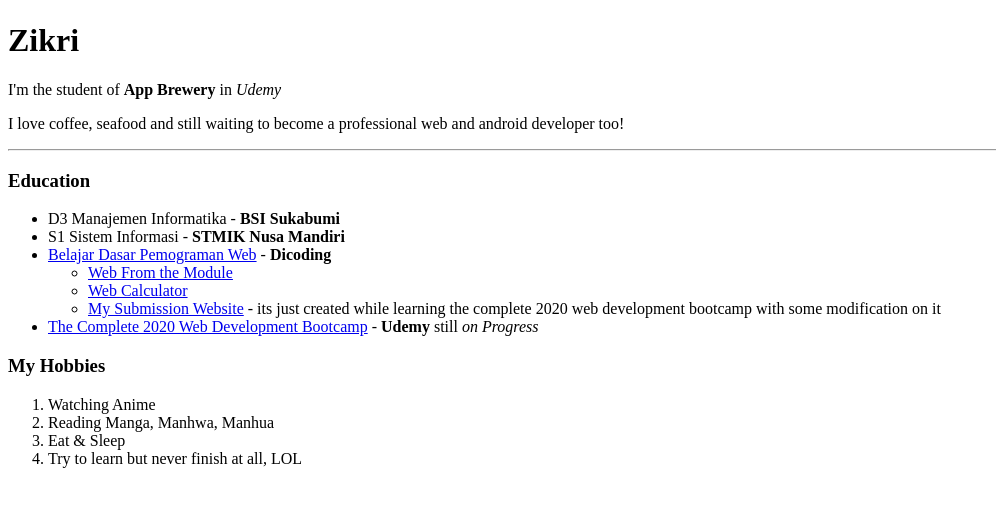
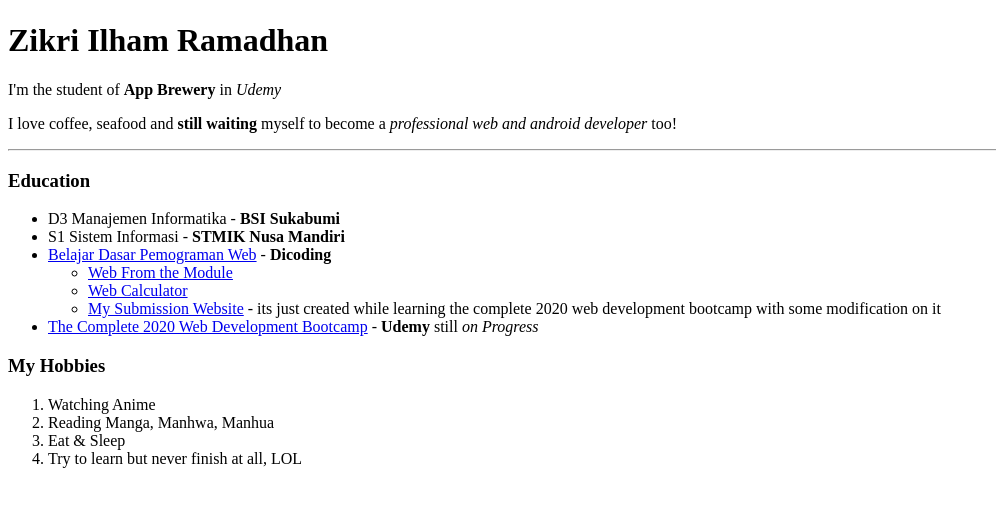
Before and after one commit to zilhamdev/web-development, a plain HTML site: page HTML - Personal SIte/index.html in a window 1280 px wide. Shown: the part 101-608 px from the top of the page, without its empty margins (0-996 px from the left). Drawn offline with Linux system fonts and the light colour scheme.

Commit message:
change my profile

```diff
--- a/HTML - Personal SIte/index.html
+++ b/HTML - Personal SIte/index.html
@@ -5,14 +5,14 @@
   <meta charset="UTF-8">
   <meta name="viewport" content="width=device-width, initial-scale=1.0">
   <meta http-equiv="X-UA-Compatible" content="ie=edge">
-  <title>ZIkri</title>
+  <title>ZIkri's Personal SIte</title>
 </head>
 
 <body>
   <img src="assets/images/zikri.png" alt="Zikri profile picture" width="120px">
-  <h1>Zikri</h1>
+  <h1>Zikri Ilham Ramadhan</h1>
   <p>I'm the student of <strong>App Brewery</strong> in <em>Udemy</em></p>
-  <p>I love coffee, seafood and still waiting to become a professional web and android developer too!</p>
+  <p>I love coffee, seafood and <strong>still waiting</strong> myself to become a <em>professional web and android developer</em> too!</p>
   <hr>
   <h3>Education</h3>
   <ul>
```
